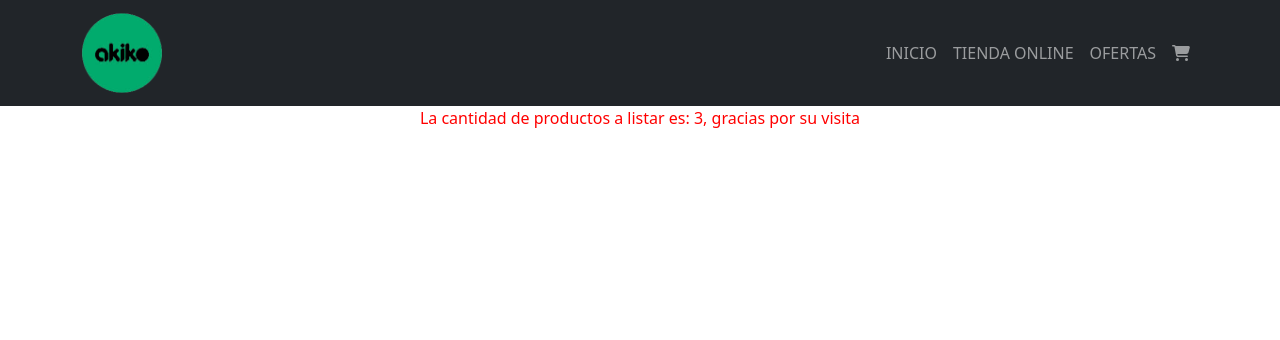
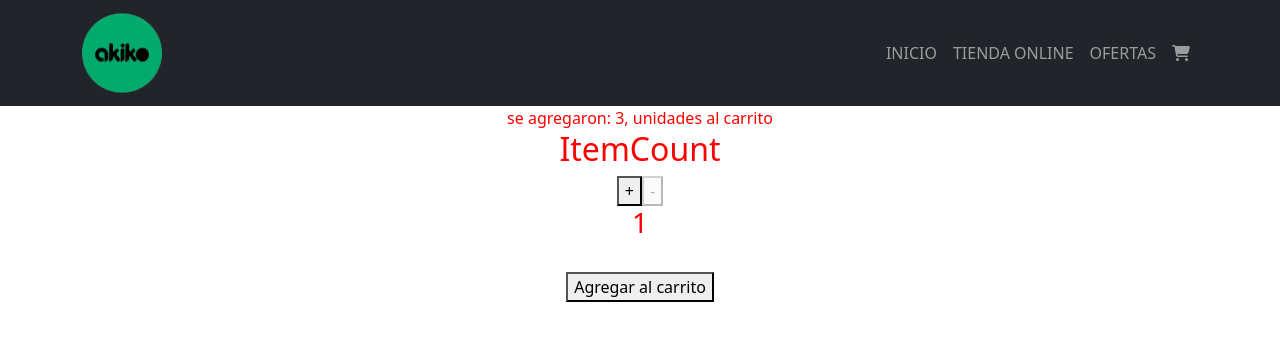
Before and after one commit to fabianbasualdo/AkikoEcommerceBasualdo, a React (Create React App) app: page / in a window 1280 px wide. Shown: the top 340 px of the page. Built offline with nearby package versions, Linux system fonts and the light colour scheme.

Commit message:
Contador con boton

```diff
--- /dev/null
+++ b/src/componentes/ItemCount.js
@@ -0,0 +1,31 @@
+import React,{useState} from 'react';
+
+
+export default function ItemCount({stock,initial,onAdd}){
+    const[sstock,setSstock]=useState(initial);
+
+
+    const sumar = ()=>setSstock(sstock + 1);
+    const restar = ()=>setSstock(sstock - 1);
+    function carrito(any){
+    alert("Agregaste al carrito: " + any + " productos");
+    }
+
+
+  return (
+    <>
+    <h2>ItemCount</h2>
+    <nav>
+        <button disabled={sstock>=stock} onClick={sumar}>+</button>
+        <button disabled={sstock<=1} onClick={restar}>-</button>
+        <h3>{sstock}</h3>
+        <div>
+          <br></br>
+          <button disabled={sstock<=0} onClick={()=>carrito(sstock)}>Agregar al carrito</button>
+
+        </div>
+    </nav>
+
+    </>
+  );
+}
--- a/src/componentes/ItemListContainer.js
+++ b/src/componentes/ItemListContainer.js
@@ -1,9 +1,15 @@
 import React from 'react';
+import ItemCount from './ItemCount';
 
-const Greeting=({props})=>{
+const onAdd=({props})=>{
+
+
     return(
-        <div style={{color:"red"}}>La cantidad de productos a listar es: {props}, gracias por su visita</div>
+        <div className="carrito" style={{color:"red"}}>se agregaron: {props}, unidades al carrito
+        <br></br>
+        <ItemCount stock={5} initial={1} onAdd={props}/>
+        </div>
     )
 }
 
-export default Greeting
+export default onAdd
```
